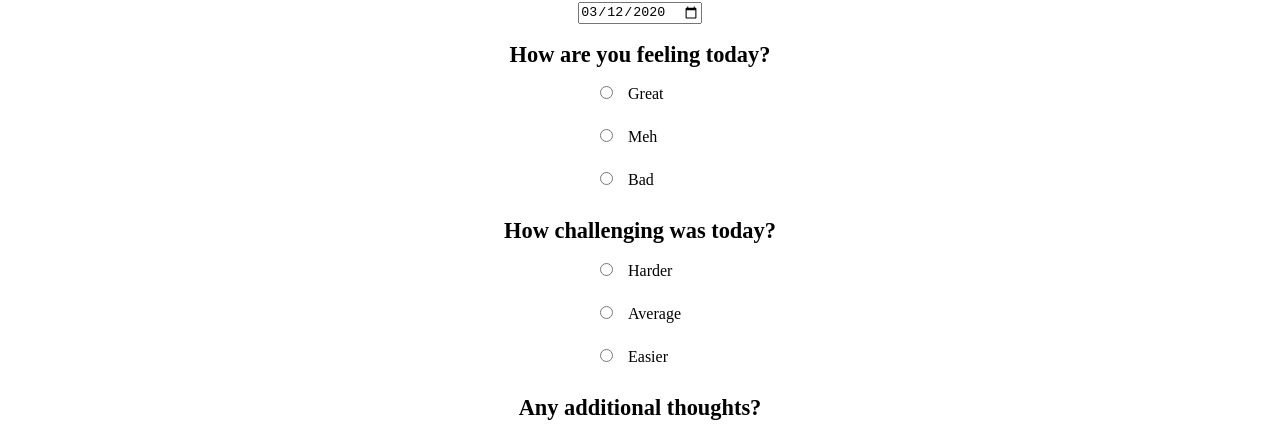
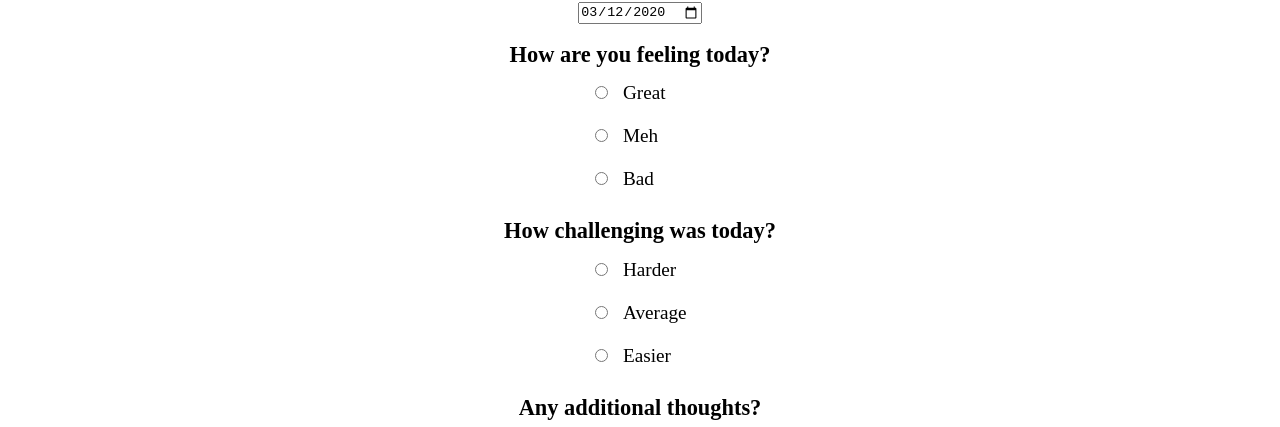
Before and after one commit to AwrenNuit/mood-tracker, a React (Create React App) app: page /new-entry in a window 1280 px wide. Shown: the part 127-554 px from the top of the page. Built offline with nearby package versions, Linux system fonts and the light colour scheme; no server answers; a web font is replaced by a local one.

Commit message:
increased label font size

```diff
--- a/src/components/NewEntry/NewEntry.css
+++ b/src/components/NewEntry/NewEntry.css
@@ -4,6 +4,10 @@
 
 .entry-form h3 {
   font-size: 1.4em;
+}
+
+.entry-form label {
+  font-size: 1.2em;
 }
 
 .entry-date-container {
@@ -15,7 +19,7 @@
 }
 
 .entry-radio-container {
-  width: 110px;
+  width: 120px;
   text-align: left;
 }
 
```
